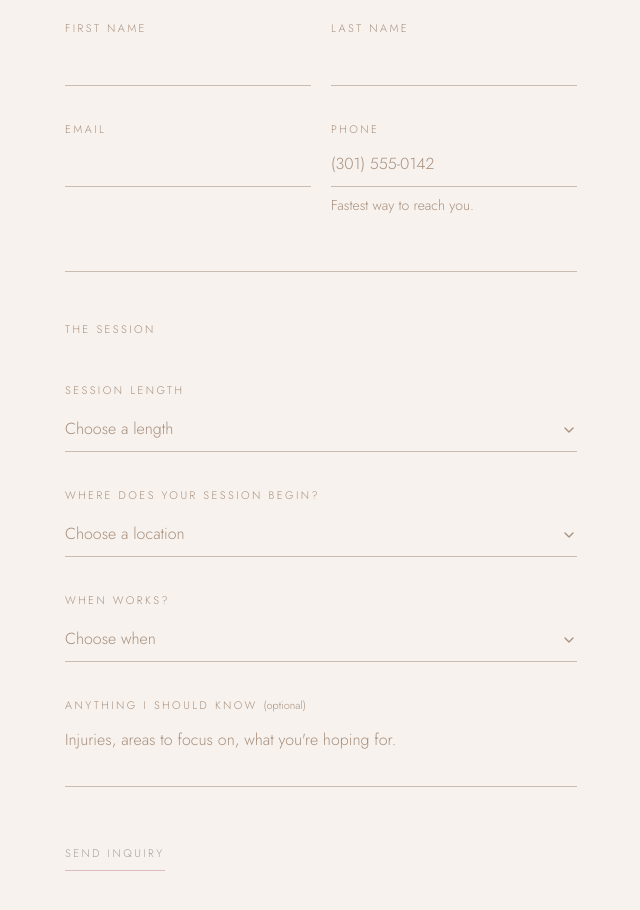
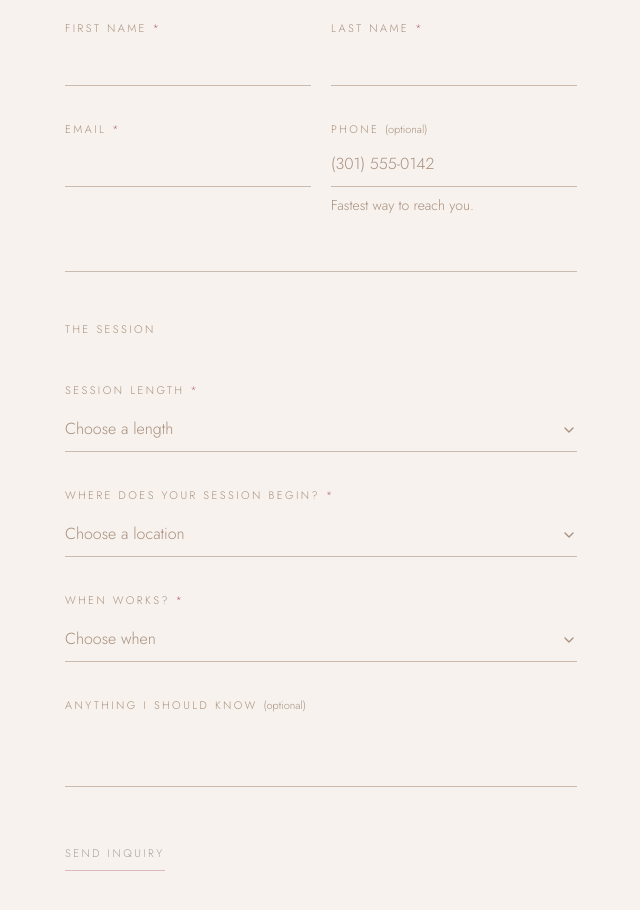
Before and after one commit to gracebotly/carmengem, a Next.js app: page / in a window 1280 px wide. Shown: the part 5120-6030 px from the top of the page, without its empty margins (23-663 px from the left). Built offline with nearby package versions, Linux system fonts and the light colour scheme.

Commit message:
Clarify contact form requirements

```diff
--- a/components/ContactForm.tsx
+++ b/components/ContactForm.tsx
@@ -31,6 +31,19 @@ const FIELD = `${FIELD_BASE} text-ink`;
 
 const SELECT_BASE = `${FIELD_BASE} cursor-pointer appearance-none pr-7`;
 
+/**
+ * Visual marker for a field the form will not submit without. Hidden from
+ * screen readers — they get the same information from the input's own
+ * `required` attribute, and hearing "star" after every label is noise.
+ */
+function Required() {
+  return (
+    <span aria-hidden="true" className="text-rose">
+      {" "}*
+    </span>
+  );
+}
+
 type SelectFieldProps = {
   id: string;
   label: string;
@@ -38,6 +51,7 @@ type SelectFieldProps = {
   value: string;
   options: { value: string; label: string }[];
   onChange: (value: string) => void;
+  required?: boolean;
   hint?: ReactNode;
   error?: string;
 };
@@ -49,6 +63,7 @@ function SelectField({
   value,
   options,
   onChange,
+  required = false,
   hint,
   error,
 }: SelectFieldProps) {
@@ -56,11 +71,13 @@ function SelectField({
     <div>
       <label htmlFor={id} className="eyebrow text-sand">
         {label}
+        {required && <Required />}
       </label>
       <div className="relative mt-1">
         <select
           id={id}
           value={value}
+          required={required}
           onChange={(event) => onChange(event.target.value)}
           className={`${SELECT_BASE} ${value === "" ? "text-sand" : "text-ink"}`}
         >
@@ -199,18 +216,27 @@ export default function ContactForm() {
 
       <div className="mt-6 grid grid-cols-1 gap-x-5 gap-y-7 sm:grid-cols-2">
         <div>
-          <label htmlFor="firstName" className="eyebrow text-sand">First name</label>
-          <input id="firstName" type="text" autoComplete="given-name" className={FIELD} value={draft.firstName} onChange={(e) => update("firstName", e.target.value)} />
+          <label htmlFor="firstName" className="eyebrow text-sand">
+            First name
+            <Required />
+          </label>
+          <input id="firstName" type="text" required autoComplete="given-name" className={FIELD} value={draft.firstName} onChange={(e) => update("firstName", e.target.value)} />
           {errors.firstName && <p className="mt-2 text-sm text-rose">{errors.firstName}</p>}
         </div>
         <div>
-          <label htmlFor="lastName" className="eyebrow text-sand">Last name</label>
-          <input id="lastName" type="text" autoComplete="family-name" className={FIELD} value={draft.lastName} onChange={(e) => update("lastName", e.target.value)} />
+          <label htmlFor="lastName" className="eyebrow text-sand">
+            Last name
+            <Required />
+          </label>
+          <input id="lastName" type="text" required autoComplete="family-name" className={FIELD} value={draft.lastName} onChange={(e) => update("lastName", e.target.value)} />
           {errors.lastName && <p className="mt-2 text-sm text-rose">{errors.lastName}</p>}
         </div>
         <div>
-          <label htmlFor="email" className="eyebrow text-sand">Email</label>
-          <input id="email" type="email" inputMode="email" autoComplete="email" className={FIELD} value={draft.email} onChange={(e) => update("email", e.target.value)} />
+          <label htmlFor="email" className="eyebrow text-sand">
+            Email
+            <Required />
+          </label>
+          <input id="email" type="email" required inputMode="email" autoComplete="email" className={FIELD} value={draft.email} onChange={(e) => update("email", e.target.value)} />
           {suggestion && (
             <button type="button" onClick={() => update("email", suggestion)} className="mt-2 text-left text-sm font-light text-rose underline underline-offset-4">
               Did you mean {suggestion}?
@@ -219,7 +245,10 @@ export default function ContactForm() {
           {errors.email && <p className="mt-2 text-sm text-rose">{errors.email}</p>}
         </div>
         <div>
-          <label htmlFor="phone" className="eyebrow text-sand">Phone</label>
+          <label htmlFor="phone" className="eyebrow text-sand">
+            Phone{" "}
+            <span className="normal-case tracking-normal">(optional)</span>
+          </label>
           <input id="phone" type="tel" inputMode="tel" autoComplete="tel" placeholder="(301) 555-0142" className={FIELD} value={draft.phone} onChange={(e) => update("phone", formatPhone(e.target.value))} />
           <p className="mt-2 text-sm font-light text-sand">Fastest way to reach you.</p>
           {errors.phone && <p className="mt-2 text-sm text-rose">{errors.phone}</p>}
@@ -237,6 +266,7 @@ export default function ContactForm() {
           placeholder="Choose a length"
           value={draft.length}
           onChange={(value) => update("length", value)}
+          required
           options={DURATION_OPTIONS.map((option) => ({
             value: option.value,
             label: option.label,
@@ -255,6 +285,7 @@ export default function ContactForm() {
           placeholder="Choose a location"
           value={draft.locationType}
           onChange={(value) => update("locationType", value)}
+          required
           options={LOCATION_OPTIONS.map((option) => ({
             value: option.value,
             label: option.label,
@@ -266,10 +297,12 @@ export default function ContactForm() {
           <div>
             <label htmlFor="cityState" className="eyebrow text-sand">
               City and state
+              <Required />
             </label>
             <input
               id="cityState"
               type="text"
+              required
               autoComplete="address-level2"
               maxLength={80}
               placeholder="Bowie, MD"
@@ -297,6 +330,7 @@ export default function ContactForm() {
           placeholder="Choose when"
           value={draft.timing}
           onChange={(value) => update("timing", value)}
+          required
           options={TIMING_OPTIONS.map((option) => ({
             value: option.value,
             label: option.label,
@@ -307,10 +341,14 @@ export default function ContactForm() {
         {draft.timing === "scheduled" && (
           <div className="grid grid-cols-1 gap-x-5 gap-y-7 sm:grid-cols-2">
             <div>
-              <label htmlFor="date" className="eyebrow text-sand">Date</label>
+              <label htmlFor="date" className="eyebrow text-sand">
+                Date
+                <Required />
+              </label>
               <input
                 id="date"
                 type="date"
+                required
                 className={FIELD}
                 value={draft.date}
                 onChange={(e) => update("date", e.target.value)}
@@ -322,6 +360,7 @@ export default function ContactForm() {
               placeholder="Choose a time"
               value={draft.time}
               onChange={(value) => update("time", value)}
+              required
               options={TIME_SLOTS.map((slot) => ({ value: slot, label: slot }))}
             />
           </div>
@@ -335,7 +374,6 @@ export default function ContactForm() {
           <textarea
             id="note"
             rows={2}
-            placeholder="Injuries, areas to focus on, what you're hoping for."
             className={`${FIELD} resize-none`}
             value={draft.note}
             onChange={(e) => update("note", e.target.value)}
```
